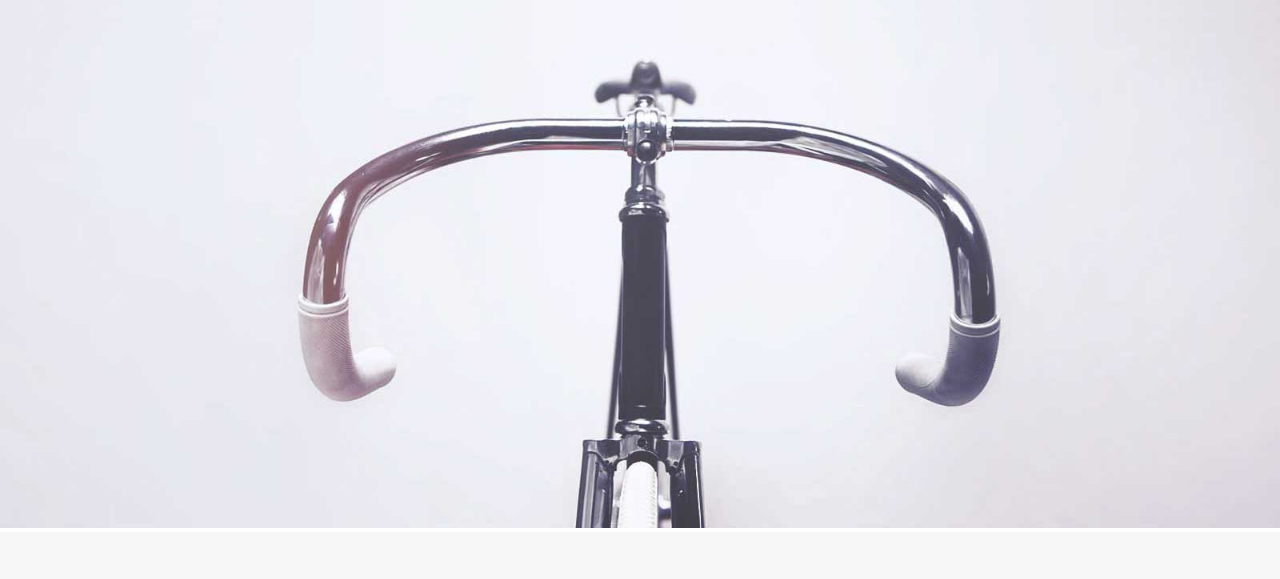
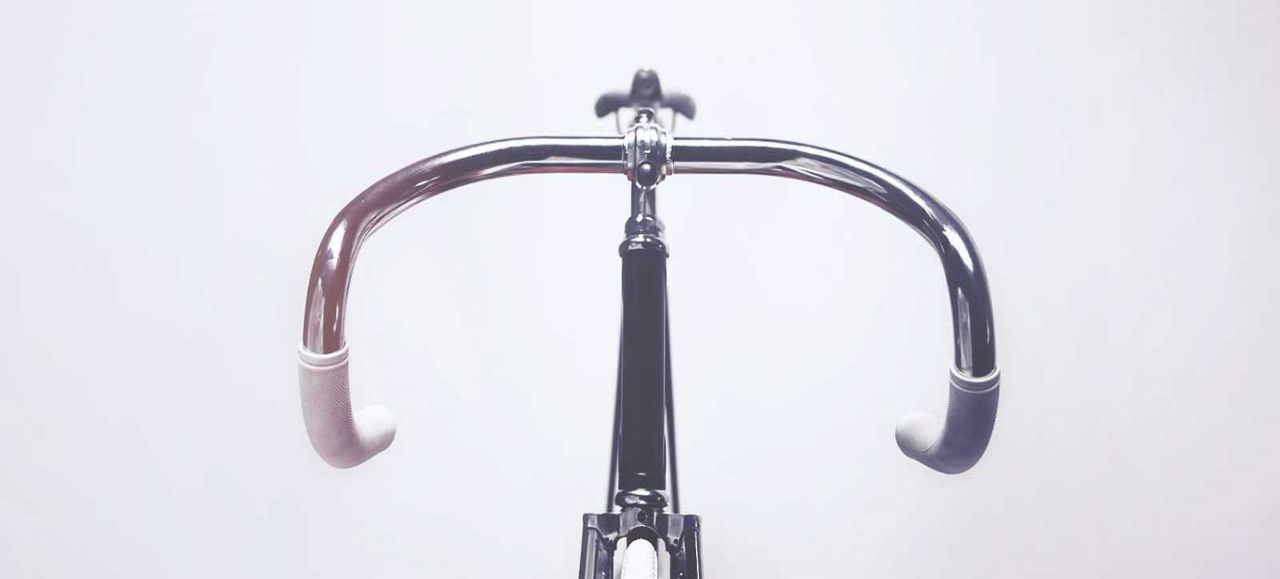
Before and after one commit to DamianJorga/aod, a plain HTML site: page index.html in a window 1280 px wide. Shown: the part 112-691 px from the top of the page. Drawn offline with nearby package versions, Linux system fonts and the light colour scheme.

Commit message:
update index.html

```diff
--- a/index.html
+++ b/index.html
@@ -54,10 +54,10 @@
         </div>
     </div>
     <div class="header-bottom row">
-        <div class="col-mobile-100">
-            <img class="col-large-tablet-hide col-desktop-hide" src="image/mobile-header.jpg" alt="">
+        <div class="max col-mobile-100 col-large-tablet-hide col-desktop-hide">
+            <img src="image/mobile-header.jpg" alt="">
         </div>
-        <div class="col-mobile-hide col-mobile-land-hide col-tablet-hide col-desktop-100">
+        <div class="max col-mobile-hide col-mobile-land-hide col-tablet-hide col-desktop-100">
             <img src="image/desktop-header.jpg" alt="Bike">
         </div>
     </div>
@@ -163,12 +163,7 @@
             </div>
             <div class="col-mobile-100 col-large-tablet-33">
                 <div class="shop-now test col-mobile-100 col-large-tablet-100">
-                    <!-- <img class="test" src="image/shop6.jpg" alt=""> -->
-                    <a href="">
-                        <img src="image/icons/rower.png" alt="">
-                        <p>shop now</p>
-                    </a>
-
+                    <img class="test" src="image/shop6.jpg" alt="">
                 </div>
                 <div class="test col-mobile-50 col-large-tablet-50">
                     <img class="test" src="image/shop7.jpg" alt="">
--- a/src/sass/layout/header.scss
+++ b/src/sass/layout/header.scss
@@ -5,7 +5,7 @@
     background-image: url("../image/mobile-header-gradient.jpg");
     background-position: left;
     background-repeat: repeat-y;
-    border-bottom: 1px solid $color-light-gray;
+    border-bottom: 4px solid $color-gray;
     text-align: center;
         a {
         color: $color-dark-gray;
@@ -29,6 +29,15 @@
  .opened {
     display: block;
 }
+.max {
+    min-height: 235px;
+    max-height: 235px;
+    img {
+        width: 100%;
+        min-height: 235px;
+        max-height: 235px;
+    }
+}
 
   @media (min-width:768px) {
       .topnav {
@@ -39,6 +48,15 @@
               }
           }
       }
+      .max {
+        min-height: 400px;
+        max-height: 400px;
+        img {
+            width: 100%;
+            min-height: 400px;
+            max-height: 400px;
+        }
+    }
   }
   @media (min-width: 576px){
     .topnav {
@@ -73,10 +91,25 @@ padding: 25px 95px;
     letter-spacing: 2px;
 }
 }
-
+.max {
+    min-height: 410px;
+    max-height: 410px;
+    img {
+        min-height: 410px;
+        max-height: 410px;
+    }
+}
 }
 @media (min-width: 1200px) {
     .nav {
         padding: 20px 230px;
     }
+    .max {
+        min-height: 600px;
+        max-height: 600px;
+        img {
+            min-height: 600px;
+            max-height: 600px;
+        }
+    }
 }
--- a/src/sass/layout/main.scss
+++ b/src/sass/layout/main.scss
@@ -53,8 +53,7 @@
     background-size: 100%;
     text-align: center;
 
-    img,
-    p {
+    .item-shop{
         display: block;
         padding: 5px 0;
         width: 25%;
@@ -65,6 +64,7 @@
         background-color: rgba(88, 162, 137, 0.5);
         text-align: center;
         text-transform: uppercase;
+        font-weight: 700;
 }
 }
 @media (min-width: 576px) {
@@ -82,8 +82,8 @@
             max-height: 370px;
         }
         .test-3 {
-            min-height: 370px;
-            max-height: 370px;
+            min-height: 400px;
+            max-height: 400px;
         }
     }
 }
```
Also changed, not shown: css/styles.css.
